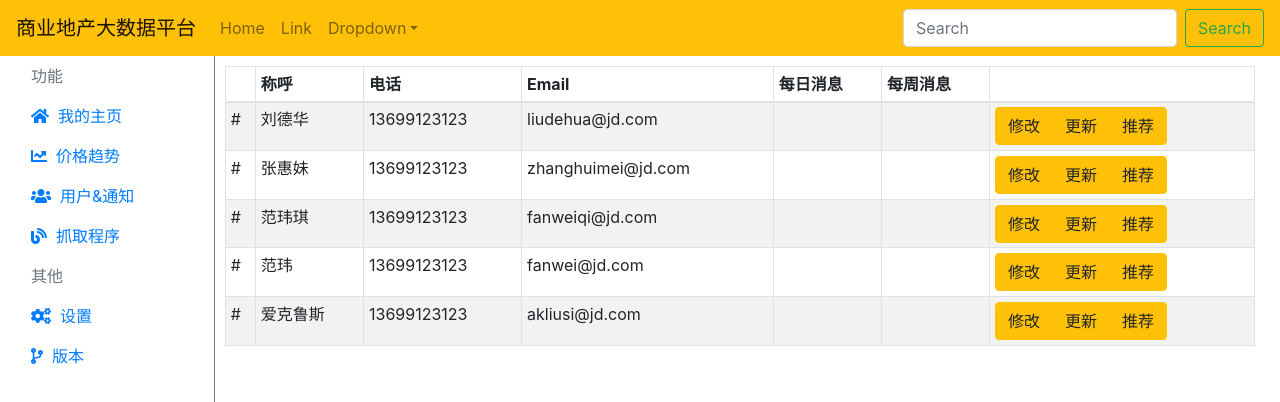
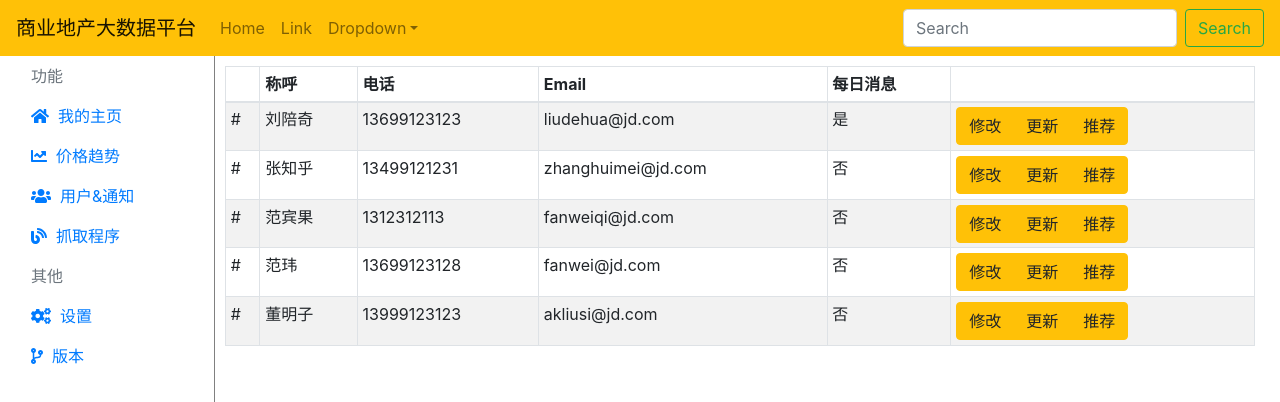
Before and after one commit to cmingxu/fangchan-web-app, a React (Create React App) app: page /users in a window 1280 px wide. Shown: the top 402 px of the page. Built offline with nearby package versions, Linux system fonts and the light colour scheme.

Commit message:
users change
Signed-off-by: kevin xu <cming.xu@gmail.com>

```diff
--- a/src/components/figure.js
+++ b/src/components/figure.js
@@ -13,7 +13,7 @@ class Figure extends Component {
     return (
       <Card>
         <Card.Header as="h3" className={this.props.headerBgClass}>
-          {20 + Math.floor(Math.random() * 20 - 10)} / 小时
+          {20 + Math.floor(Math.random() * 20 - 10)} / 天
           <FontAwesomeIcon
             icon={faYenSign}
             size="sm"
--- a/src/views/users.js
+++ b/src/views/users.js
@@ -7,36 +7,36 @@ class Users extends Component {
     this.state = {
       users: [
         {
-          login: "刘德华",
+          login: "刘陪奇",
           mobile: "13699123123",
           email: "liudehua@jd.com",
           dailyReport: true,
           weeklyReport: true
         },
         {
-          login: "张惠妹",
-          mobile: "13699123123",
+          login: "张知乎",
+          mobile: "13499121231",
           email: "zhanghuimei@jd.com",
           dailyReport: false,
           weeklyReport: true
         },
         {
-          login: "范玮琪",
-          mobile: "13699123123",
+          login: "范宾果",
+          mobile: "1312312113",
           email: "fanweiqi@jd.com",
           dailyReport: false,
           weeklyReport: true
         },
         {
           login: "范玮",
-          mobile: "13699123123",
+          mobile: "13699123128",
           email: "fanwei@jd.com",
           dailyReport: false,
           weeklyReport: false
         },
         {
-          login: "爱克鲁斯",
-          mobile: "13699123123",
+          login: "董明子",
+          mobile: "13999123123",
           email: "akliusi@jd.com",
           dailyReport: false,
           weeklyReport: true
@@ -52,8 +52,7 @@ class Users extends Component {
         <td>{user.login}</td>
         <td>{user.mobile}</td>
         <td>{user.email}</td>
-        <td>{user.dailyReport}</td>
-        <td>{user.weeklyReport}</td>
+        <td>{user.dailyReport ? "是" : "否"}</td>
         <td>
           <ButtonGroup aria-label="Basic example">
             <Button variant="warning">修改</Button>
@@ -73,7 +72,6 @@ class Users extends Component {
           <th>电话</th>
           <th>Email</th>
           <th>每日消息</th>
-          <th>每周消息</th>
           <th></th>
         </thead>
 
```
